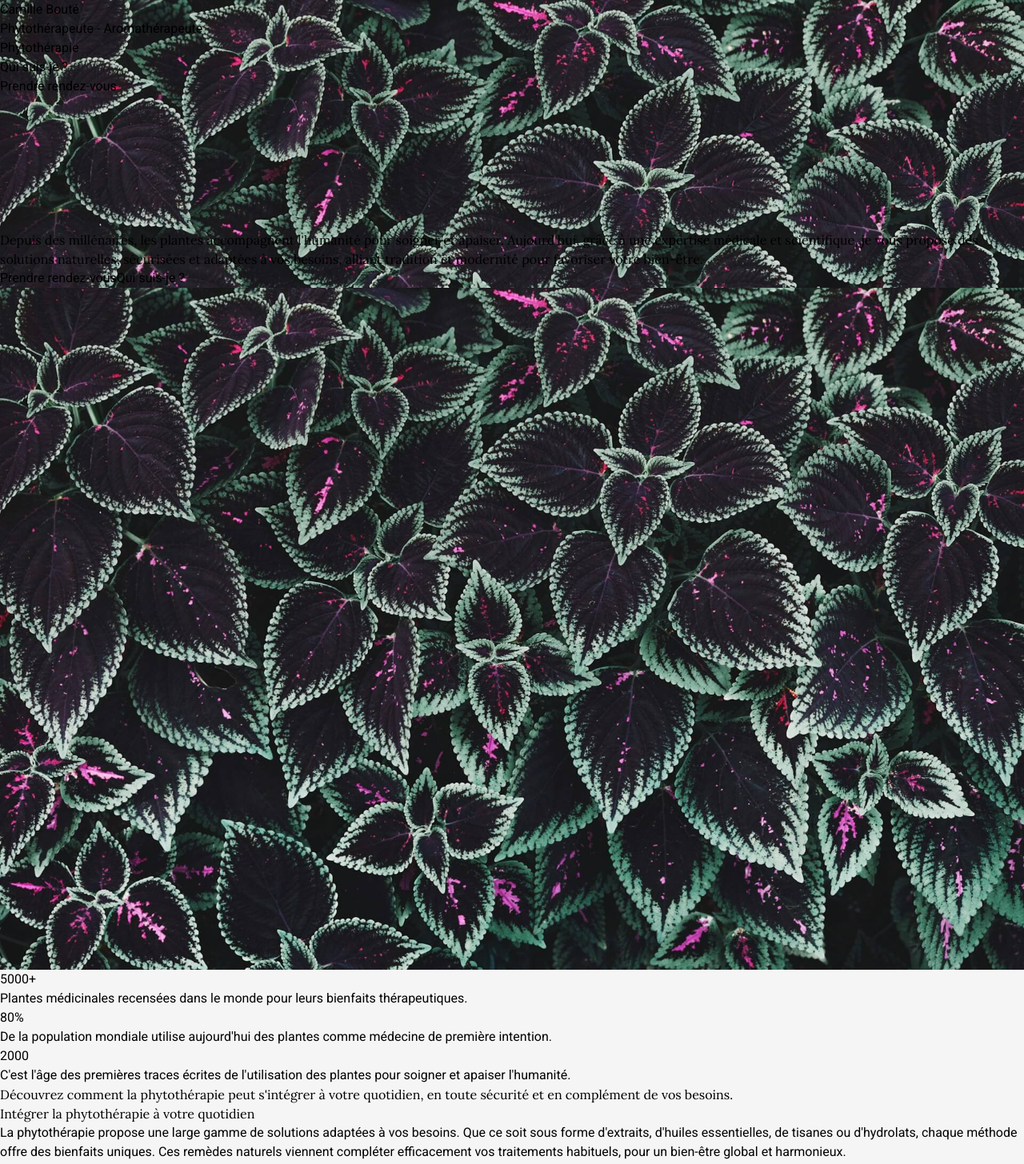
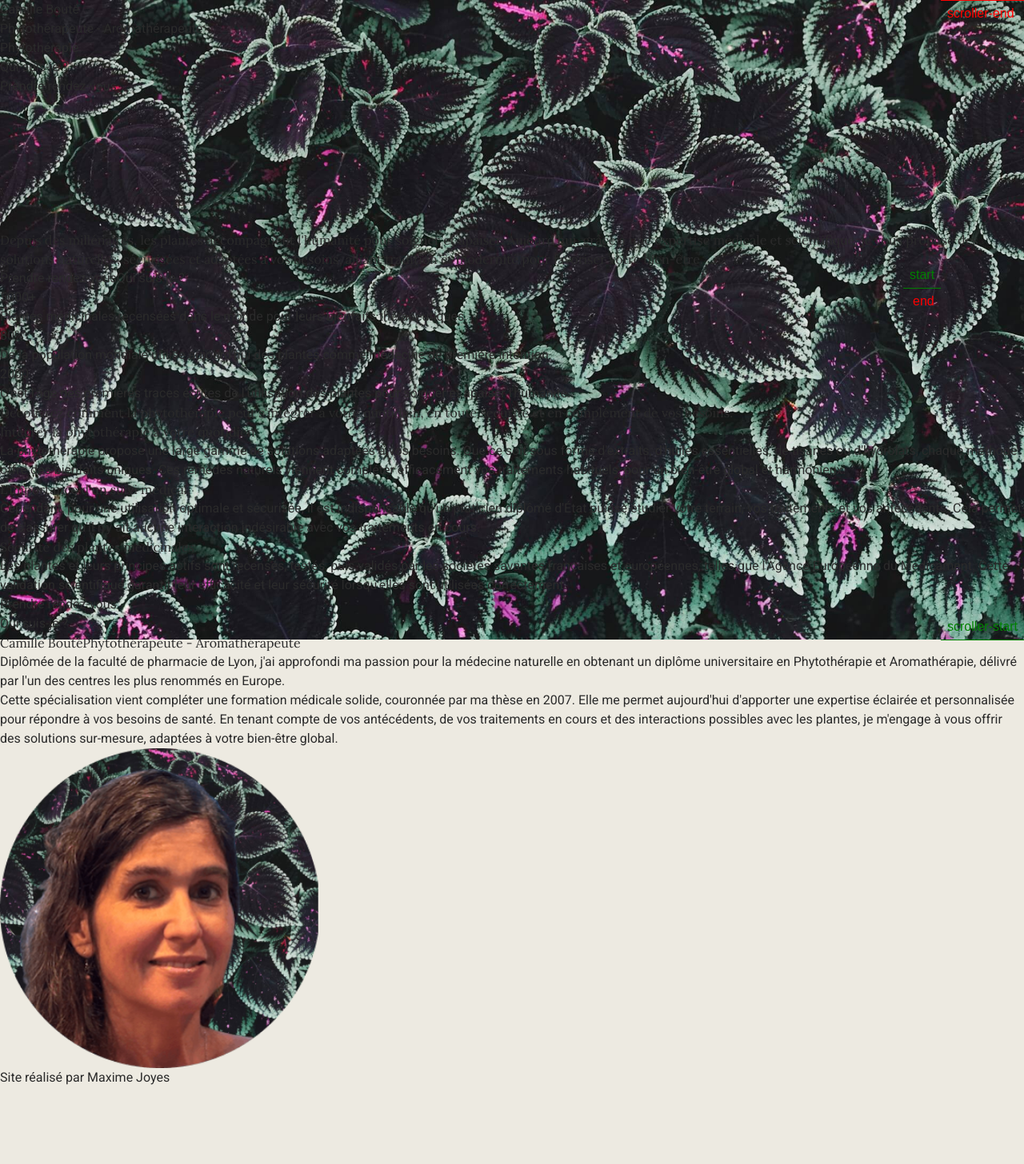
Before and after one commit to Marhime/camille-boute, a Next.js app: page / in a window 1280 px wide. Shown: the top 1456 px of the page at 80% size. After the commit the page ends 1360 px from the top, so only its background shows below. Built offline with nearby package versions, Linux system fonts and the light colour scheme.

Commit message:
Update styles and add background image component for enhanced visuals

```diff
--- /dev/null
+++ b/src/app/components/BackgroundImage.tsx
@@ -0,0 +1,36 @@
+"use client";
+import { useGSAP } from "@gsap/react";
+import gsap from "gsap";
+import { ScrollTrigger } from "gsap/all";
+import { useRef } from "react";
+
+gsap.registerPlugin(ScrollTrigger);
+
+export function BackgroundImage() {
+  const container = useRef<HTMLDivElement>(null);
+  useGSAP(
+    () => {
+      // gsap code here...
+      gsap.to(".image-parallax", {
+        backgroundPosition: "50% 40%",
+        ease: "none",
+        scrollTrigger: {
+          trigger: container.current,
+          start: "20% bottom",
+          end: "bottom top",
+          scrub: true,
+          markers: true,
+        },
+      });
+    },
+    { scope: container }
+  );
+  return (
+    <div
+      ref={container}
+      className="h-56 lg:h-[467px] mt-12 lg:mt-28 rounded-3xl overflow-hidden"
+    >
+      <div className="w-full h-full image-parallax"></div>
+    </div>
+  );
+}
--- a/src/app/components/Hero.tsx
+++ b/src/app/components/Hero.tsx
@@ -1,10 +1,10 @@
 // hero component
-import Image from "next/image";
 import React from "react";
+import { BackgroundImage } from "./BackgroundImage";
 
 export default function Hero() {
   return (
-    <section className="p-6 lg:px-14 pt-28 lg:pt-44">
+    <section className="p-6 lg:px-14 pt-28 lg:pt-44 w-full">
       <div className="flex justify-center w-full">
         <div className="max-w-[1068px]">
           <p className="text-2xl lg:text-[40px] font-lora leading-normal">
@@ -27,14 +27,7 @@ export default function Hero() {
           </div>
         </div>
       </div>
-      <Image
-        className="mt-12 lg:mt-28 h-56 lg:h-[467px] rounded-3xl object-cover"
-        src="/bg-phyto.jpg"
-        alt="Phytothérapie et aromathérapie"
-        width={1920}
-        height={467}
-        priority
-      />
+      <BackgroundImage />
     </section>
   );
 }
--- a/src/app/components/InfoCard.tsx
+++ b/src/app/components/InfoCard.tsx
@@ -10,7 +10,7 @@ type Props = {
 
 export default function InfoCard({ stat, description, icon, alt }: Props) {
   return (
-    <div className="p-6 md:pt-12 md:px-10 bg-[#ACCDB2] text-white rounded-3xl">
+    <div className="p-6 md:pt-12 md:px-10 bg-[#448862] text-white rounded-3xl">
       <p className="text-4xl md:text-6xl font-medium mb-2 md:mb-8">{stat}</p>
       <p className="md:text-xl font-light">{description}</p>
       <Image
--- a/src/app/components/Navigation.tsx
+++ b/src/app/components/Navigation.tsx
@@ -38,12 +38,12 @@ export default function Navigation() {
   return (
     <nav className="fixed top-0 left-0 right-0 xl:top-4 xl:left-4 xl:right-4 flex justify-between items-center p-4 xl:px-6 bg-background z-20 xl:rounded-full">
       <Link className="flex flex-col" href="/">
-        <h1 className="text-[#454545] text-2xl font-bold">Camille Bouté</h1>
+        <h1 className="text-[#2a2a2a] text-2xl font-bold">Camille Bouté</h1>
         <h2 className="text-sm text-[#448862]">
           Phytothérapeute - Aromathérapeute
         </h2>
       </Link>
-      <ul className="hidden gap-6 text-[#454545] md:flex">
+      <ul className="hidden gap-6 text-[#2a2a2a] md:flex">
         <li>
           <Link className="text-md font-medium link" href="#phyto">
             Phytothérapie
@@ -66,7 +66,7 @@ export default function Navigation() {
       {/* mobile only */}
       <div className="md:hidden">
         <button
-          className="text-[#454545] focus:outline-none"
+          className="text-[#2a2a2a] focus:outline-none"
           aria-label="Ouvrir le menu"
           onClick={() => setMenuOpen(true)}
         >
@@ -93,13 +93,13 @@ export default function Navigation() {
       >
         <div className="flex justify-between items-center">
           <Link className="flex flex-col" href="/">
-            <h1 className="text-[#454545] text-2xl font-bold">Camille Bouté</h1>
+            <h1 className="text-[#2a2a2a] text-2xl font-bold">Camille Bouté</h1>
             <h2 className="text-sm text-[#448862]">
               Phytothérapeute - Aromathérapeute
             </h2>
           </Link>
           <button
-            className="text-[#454545] focus:outline-none"
+            className="text-[#2a2a2a] focus:outline-none"
             aria-label="Fermer le menu"
             onClick={() => setMenuOpen(false)}
           >
@@ -120,7 +120,7 @@ export default function Navigation() {
             </svg>
           </button>
         </div>
-        <ul className="gap-12 text-[#454545] flex flex-col items-center justify-center h-full">
+        <ul className="gap-12 text-[#2a2a2a] flex flex-col items-center justify-center h-full">
           <li>
             <a
               className="text-2xl font-medium"
--- a/src/app/components/PhytoSection.tsx
+++ b/src/app/components/PhytoSection.tsx
@@ -1,12 +1,11 @@
 import Image from "next/image";
-import Link from "next/link";
 import React from "react";
 
 export default function PhytoSection() {
   return (
     <section
       id="phyto"
-      className="py-12 lg:pt-36 lg:pb-24 bg-white rounded-3xl w-full relative max-lg:space-y-12"
+      className="py-12 lg:pt-36 lg:pb-24 bg-[#edeae1] rounded-3xl w-full relative max-lg:space-y-12"
     >
       <div className="h-8 absolute top-0 w-full bg-background -z-10" />
       <Image
@@ -78,12 +77,12 @@ export default function PhytoSection() {
         priority
       />
       <div className="mt-40 flex justify-center">
-        <Link
-          className="inline-block text-md font-semibold px-6 py-3 text-[#448862] border border-[#448862] rounded-full"
+        <a
+          className="text-md font-bold px-6 py-3 text-[#448862] border border-[#448862] rounded-full button custom-ease"
           href="tel:0642424242"
         >
-          Prendre rendez-vous
-        </Link>
+          <span className="relative z-10">Prendre rendez-vous</span>
+        </a>
       </div>
     </section>
   );
--- a/src/app/components/TextSeparator.tsx
+++ b/src/app/components/TextSeparator.tsx
@@ -3,7 +3,7 @@ import React from "react";
 
 export default function TextSeparator() {
   return (
-    <div className="flex items-center justify-center w-full px-6 py-12 lg:pt-36 lg:pb-52">
+    <div className="flex items-center justify-center w-full px-6 py-12 lg:pt-36 lg:pb-52 min-h-screen">
       <div className="max-w-[1068px] flex flex-col items-center justify-center">
         <Image
           className="h-[80px] md:h-[100px] w-auto"
--- a/src/app/components/WhoAmISection.tsx
+++ b/src/app/components/WhoAmISection.tsx
@@ -5,7 +5,7 @@ export default function WhoAmISection() {
   return (
     <section
       id="qui-suis-je"
-      className="py-12 lg:py-24 px-6 lg:px-14 bg-white rounded-t-3xl w-full relative"
+      className="py-12 lg:py-24 px-6 lg:px-14 bg-[#edeae1] rounded-t-3xl w-full relative"
     >
       <p className="text-xs uppercase font-bold text-gray-400 mb-4">
         Qui suis-je ?
--- a/src/app/globals.css
+++ b/src/app/globals.css
@@ -3,8 +3,8 @@
 @tailwind utilities;
 
 :root {
-  --background: #f5f5f5;
-  --foreground: #000000;
+  --background: #edeae1;
+  --foreground: #2a2a2a;
 }
 
 body {
@@ -100,3 +100,11 @@ body {
 .button:hover:after {
   clip-path: inset(0 0 0 0);
 }
+
+.image-parallax {
+  background-image: url('/bg-phyto.jpg');
+  background-size: cover;
+  background-repeat: no-repeat;
+  border-radius: 8px;
+  background-position: 50% 0px;
+}
--- a/src/app/layout.tsx
+++ b/src/app/layout.tsx
@@ -30,10 +30,25 @@ export default function RootLayout({
 }>) {
   return (
     <html lang="fr">
-      <body className={`${lora.variable} ${roboto.variable} antialiased`}>
+      <body
+        className={`${lora.variable} ${roboto.variable} antialiased bg-background`}
+      >
         <div className="bg-body"></div>
         <Navigation />
         {children}
+        <footer className="row-start-3 flex gap-6 flex-wrap items-center bg-[#edeae1] justify-center p-3 bg-background">
+          <p>
+            Site réalisé par{" "}
+            <a
+              target="_blank"
+              rel="noopener noreferrer"
+              href="mailto:contact@marhi.me"
+              className="underline underline-offset-4"
+            >
+              Maxime Joyes
+            </a>
+          </p>
+        </footer>
       </body>
     </html>
   );
--- a/src/app/page.tsx
+++ b/src/app/page.tsx
@@ -7,7 +7,6 @@ import WhoAmISection from "./components/WhoAmISection";
 
 export default function Home() {
   return (
-    <>
     <main>
       <div className="bg-background flex flex-col items-center sm:items-start">
         <Hero />
@@ -22,19 +21,5 @@ export default function Home() {
       <div className="pb-20 lg:pb-[200px]"></div>
       <WhoAmISection />
     </main>
-      <footer className="row-start-3 flex gap-6 flex-wrap items-center justify-center p-6 bg-background">
-        <p>
-          Site réalisé par{" "}
-          <a
-            target="_blank"
-            rel="noopener noreferrer"
-            href="mailto:contact@marhi.me"
-            className="underline underline-offset-4"
-          >
-            Maxime Joyes
-          </a>
-        </p>
-      </footer>
-    </>
   );
 }
```
Also changed, not shown: package.json (+8 -6 lines), 1 other file (tests, documents, lock files or other folders). Lines whose indentation alone changed are shown as unchanged.
